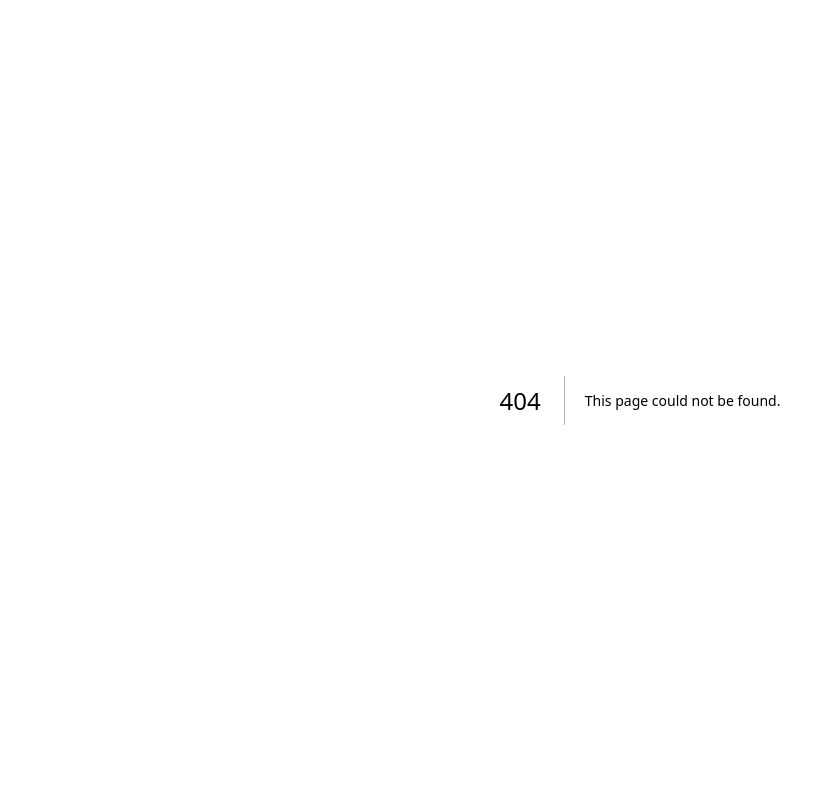
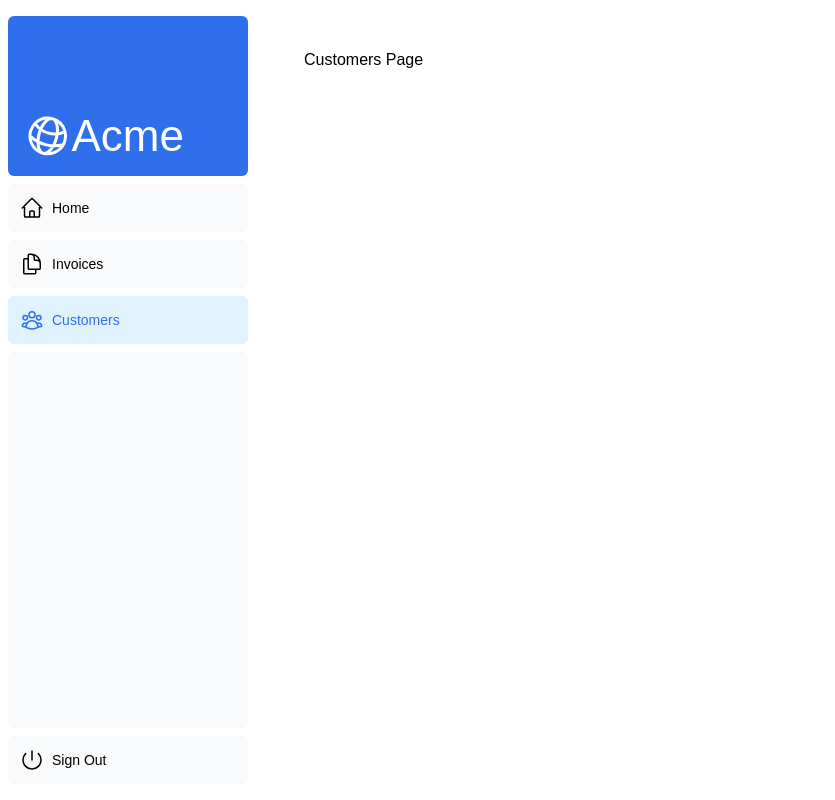
Before and after one commit to Manysleeplover/rate-please-stankin, a Next.js app in the folder nextjs-dashboard/: page /dashboard/customers in a window 1280 px wide. Before the commit this address had no page. Shown: the whole page, without its empty margins (0-835 px from the left). Built offline with nearby package versions, Linux system fonts and the light colour scheme; a web font is replaced by a local one.

Commit message:
Проба пера фронта next.js

```diff
--- /dev/null
+++ b/nextjs-dashboard/app/dashboard/customers/page.tsx
@@ -0,0 +1,3 @@
+export default function Page() {
+    return <p>Customers Page</p>;
+}
--- /dev/null
+++ b/nextjs-dashboard/app/dashboard/invoices/page.tsx
@@ -0,0 +1,3 @@
+export default function Page() {
+    return <p>Invoices Page</p>;
+}
--- /dev/null
+++ b/nextjs-dashboard/app/dashboard/layout.tsx
@@ -0,0 +1,12 @@
+import SideNav from '@/app/ui/dashboard/sidenav';
+
+export default function Layout({ children }: { children: React.ReactNode }) {
+    return (
+        <div className="flex h-screen flex-col md:flex-row md:overflow-hidden">
+            <div className="w-full flex-none md:w-64">
+                <SideNav />
+            </div>
+            <div className="flex-grow p-6 md:overflow-y-auto md:p-12">{children}</div>
+        </div>
+    );
+}
--- /dev/null
+++ b/nextjs-dashboard/app/dashboard/nikita/page.tsx
@@ -0,0 +1,3 @@
+export default function Page() {
+    return <p>Никита</p>;
+}
--- /dev/null
+++ b/nextjs-dashboard/app/dashboard/page.tsx
@@ -0,0 +1,3 @@
+export default function Page() {
+    return <p>Dashboard Page</p>;
+}
--- a/nextjs-dashboard/app/ui/dashboard/nav-links.tsx
+++ b/nextjs-dashboard/app/ui/dashboard/nav-links.tsx
@@ -1,35 +1,47 @@
+'use client';
+
 import {
     UserGroupIcon,
     HomeIcon,
     DocumentDuplicateIcon,
 } from '@heroicons/react/24/outline';
+import Link from 'next/link';
+import { usePathname } from 'next/navigation';
+import clsx from 'clsx';
 
 // Map of links to display in the side navigation.
 // Depending on the size of the application, this would be stored in a database.
 const links = [
-  { name: 'Home', href: '/dashboard', icon: HomeIcon },
+    {name: 'Home', href: '/dashboard', icon: HomeIcon},
     {
         name: 'Invoices',
         href: '/dashboard/invoices',
         icon: DocumentDuplicateIcon,
     },
-  { name: 'Customers', href: '/dashboard/customers', icon: UserGroupIcon },
+    {name: 'Customers', href: '/dashboard/customers', icon: UserGroupIcon},
 ];
 
 export default function NavLinks() {
+    const pathname = usePathname();
+
     return (
         <>
             {links.map((link) => {
                 const LinkIcon = link.icon;
                 return (
-          <a
+                    <Link
                         key={link.name}
                         href={link.href}
-            className="flex h-[48px] grow items-center justify-center gap-2 rounded-md bg-gray-50 p-3 text-sm font-medium hover:bg-sky-100 hover:text-blue-600 md:flex-none md:justify-start md:p-2 md:px-3"
+                        className={clsx(
+                            'flex h-[48px] grow items-center justify-center gap-2 rounded-md bg-gray-50 p-3 text-sm font-medium hover:bg-sky-100 hover:text-blue-600 md:flex-none md:justify-start md:p-2 md:px-3',
+                            {
+                                'bg-sky-100 text-blue-600': pathname === link.href,
+                            },
+                        )}
                     >
                         <LinkIcon className="w-6" />
                         <p className="hidden md:block">{link.name}</p>
-          </a>
+                    </Link>
                 );
             })}
         </>
```
Also changed, not shown: 2 other files (tests, documents, lock files or other folders). Lines whose indentation alone changed are shown as unchanged.
